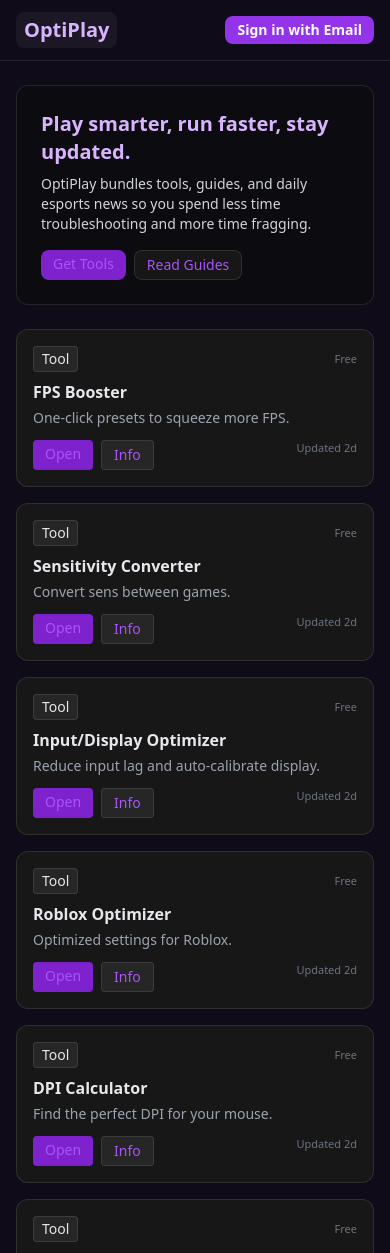
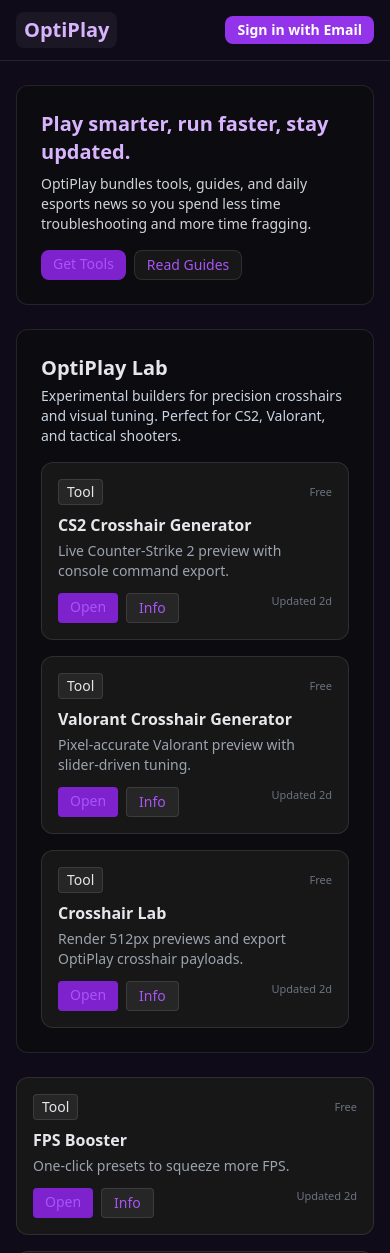
Before and after one commit to Colxinn/OptiPlay, a Next.js app: page / in a window 390 px wide. Shown: the top 1253 px of the page. Built offline with nearby package versions, Linux system fonts and the light colour scheme; no server answers; the database is empty.

Commit message:
updated something cool

```diff
--- a/app/HomeClient.jsx
+++ b/app/HomeClient.jsx
@@ -8,6 +8,11 @@
 const PingHeatmap = dynamic(() => import('./components/PingHeatmap.jsx'), { ssr: false });
 
 export default function HomeClient() {
+  const labTools = [
+    { title: 'CS2 Crosshair Generator', slug: '/tools/cs2-crosshair', desc: 'Live Counter-Strike 2 preview with console command export.' },
+    { title: 'Valorant Crosshair Generator', slug: '/tools/valorant-crosshair', desc: 'Pixel-accurate Valorant preview with slider-driven tuning.' },
+    { title: 'Crosshair Lab', slug: '/tools/crosshair-lab', desc: 'Render 512px previews and export OptiPlay crosshair payloads.' },
+  ];
   const tools = [
     { title: 'FPS Booster', slug: '/tools/fps-booster', desc: 'One-click presets to squeeze more FPS.' },
     { title: 'Sensitivity Converter', slug: '/tools/sense-converter', desc: 'Convert sens between games.' },
@@ -29,6 +34,17 @@
             <a href="/news" className="px-3 py-1 rounded-lg bg-neutral-900 border border-white/10 text-sm hover:bg-neutral-800">Read Guides</a>
           </div>
         </div>
+        <section className="rounded-xl border border-white/10 bg-[#0b0b10] p-6 space-y-4">
+          <div>
+            <h2 className="text-xl font-semibold">OptiPlay Lab</h2>
+            <p className="text-sm text-slate-300 mt-1">Experimental builders for precision crosshairs and visual tuning. Perfect for CS2, Valorant, and tactical shooters.</p>
+          </div>
+          <div className="grid grid-cols-1 sm:grid-cols-2 xl:grid-cols-3 gap-4">
+            {labTools.map(tool => (
+              <ToolCard key={tool.slug} {...tool} />
+            ))}
+          </div>
+        </section>
         <div className="grid grid-cols-1 sm:grid-cols-2 xl:grid-cols-3 gap-4">
           {tools.map((t) => (<ToolCard key={t.slug} {...t} />))}
         </div>
--- a/app/components/CS2CrosshairRenderer.jsx
+++ b/app/components/CS2CrosshairRenderer.jsx
@@ -18,7 +18,8 @@
   dot: false,
   dot_size: 0,
   outline: true,
-  outline_thickness: 1
+  outline_thickness: 1,
+  t_style: false
 };
 
 function clamp(value, min, max) {
@@ -62,6 +63,9 @@
     `cl_crosshair_drawoutline ${outlineEnabled ? 1 : 0}`,
     `cl_crosshair_outlinethickness ${outlineEnabled ? clamp(params.outline_thickness, 0, 3) : 0}`
   ];
+  if (typeof params.t_style === 'boolean') {
+    commands.push(`cl_crosshair_t ${params.t_style ? 1 : 0}`);
+  }
   return commands.join('; ');
 }
 
@@ -136,9 +140,9 @@
     const bars = [
       snapRect(innerEdgePx, -halfThicknessPx, lengthPx, thicknessPx, snap, minUnit),
       snapRect(-innerEdgePx - lengthPx, -halfThicknessPx, lengthPx, thicknessPx, snap, minUnit),
-      snapRect(-halfThicknessPx, -innerEdgePx - lengthPx, thicknessPx, lengthPx, snap, minUnit),
+      !params.t_style && snapRect(-halfThicknessPx, -innerEdgePx - lengthPx, thicknessPx, lengthPx, snap, minUnit),
       snapRect(-halfThicknessPx, innerEdgePx, thicknessPx, lengthPx, snap, minUnit)
-    ];
+    ].filter(Boolean);
 
     const dotPx = params.dot
       ? Math.max((params.dot_size > 0 ? params.dot_size : params.thickness) * scale, minUnit * 2)
@@ -327,6 +331,15 @@
               <span>Outline</span>
             </label>
 
+            <label className="flex items-center gap-2 text-xs uppercase tracking-wide text-slate-300">
+              <input
+                type="checkbox"
+                checked={params.t_style}
+                onChange={event => updateParam('t_style', event.target.checked)}
+              />
+              <span>T Style</span>
+            </label>
+
             <label className="flex flex-col gap-1">
               <span className="text-xs uppercase tracking-wide text-slate-300">Outline Thickness</span>
               <input
```
